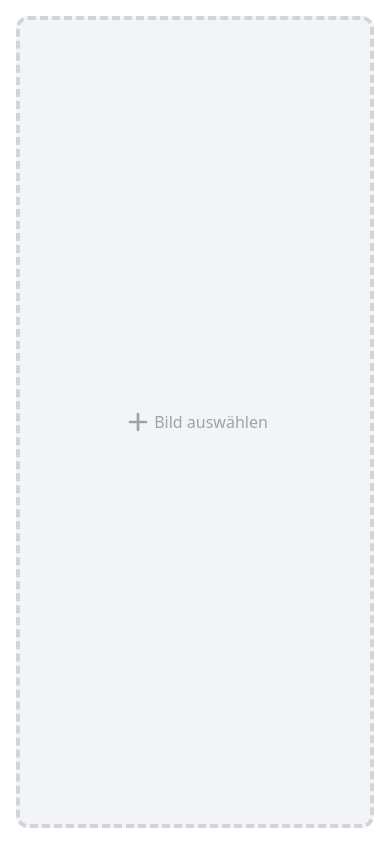
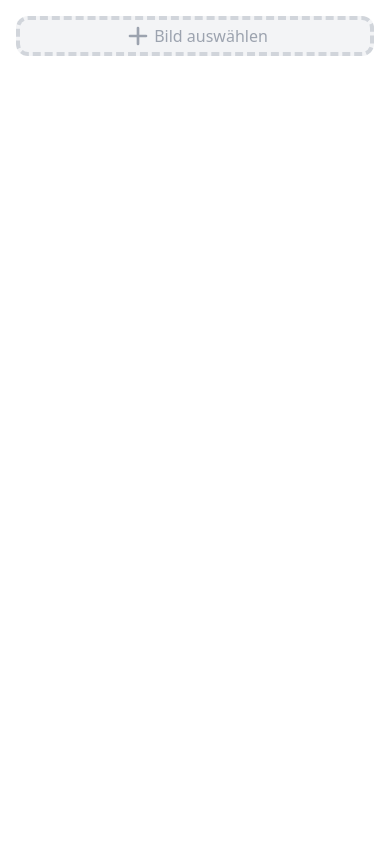
Before and after one commit to s1adem4n/labeldesigner, a Svelte app: page / in a window 390 px wide. Built offline with nearby package versions, Linux system fonts and the light colour scheme.

Commit message:
Fix mobile layout

```diff
--- a/src/App.svelte
+++ b/src/App.svelte
@@ -5,7 +5,7 @@
   let image: File | null = null;
 </script>
 
-<div class="flex w-full h-full p-4 gap-4 overflow-hidden">
+<div class="flex flex-col md:flex-row w-full min-h-full p-4 gap-4">
   {#if image}
     <Generator {image} />
   {:else}
--- a/src/lib/FileInput.svelte
+++ b/src/lib/FileInput.svelte
@@ -17,7 +17,7 @@
 </script>
 
 <button
-  class="flex w-full h-full justify-center items-center bg-gray-100 rounded-xl border-4 border-gray-300 border-dashed"
+  class="flex w-full min-h-full justify-center items-center bg-gray-100 rounded-xl border-4 border-gray-300 border-dashed"
   on:drop={drop}
   on:dragover={(e) => {
     e.preventDefault();
```
